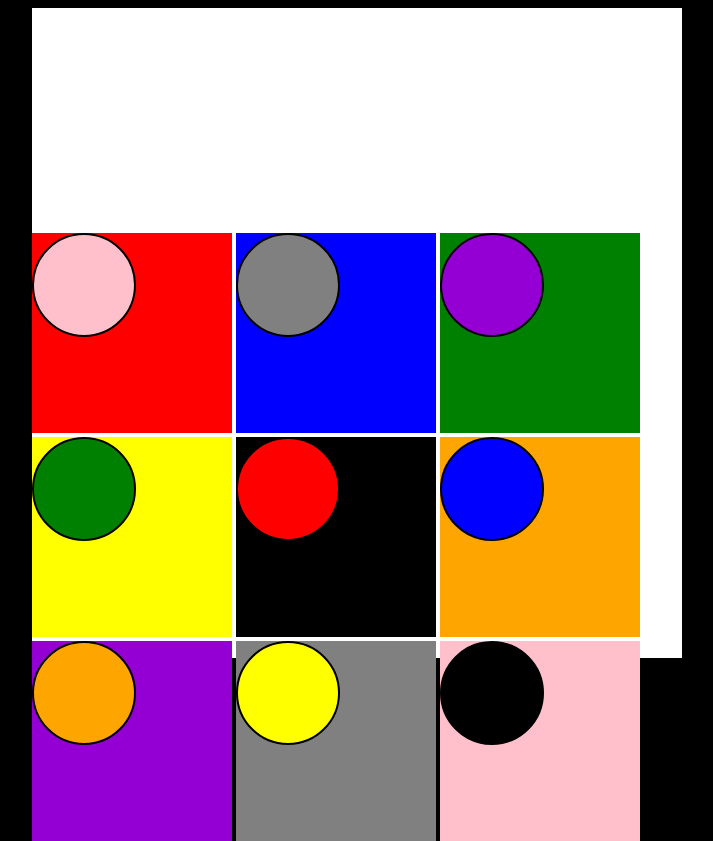
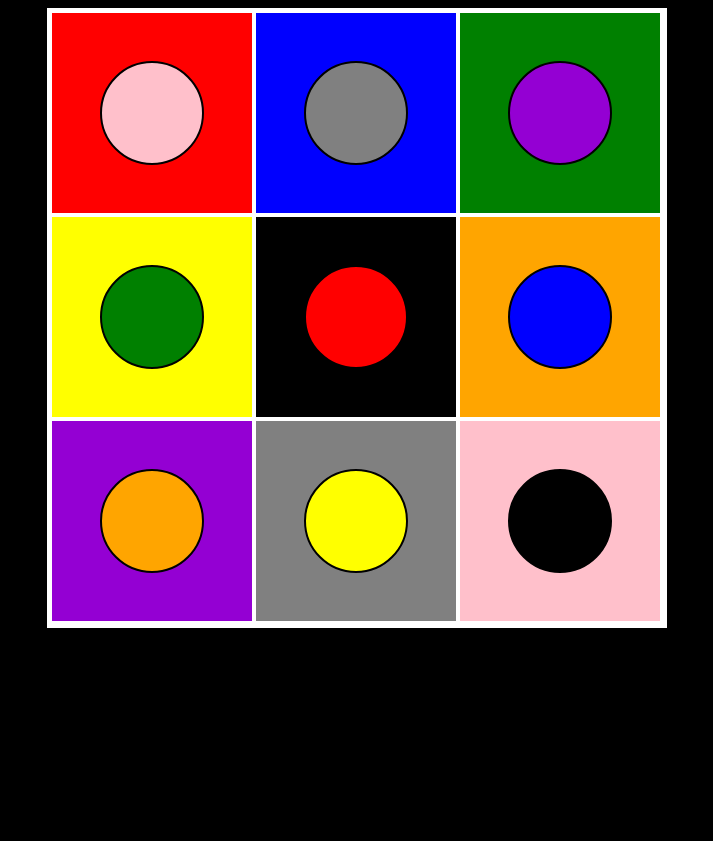
Before and after one commit to harpslav/harpslav.github.io, a plain HTML site: page 3-pozycjonowanie-kolory/index.html in a window 1280 px wide. Shown: the whole page, without its empty margins (283-996 px from the left). After the commit the page ends 800 px from the top, so only its background shows below. Drawn offline with Linux system fonts and the light colour scheme.

Commit message:
Zakończenie pozycjonowania kwadratów w białym kontenerze

```diff
--- a/3-pozycjonowanie-kolory/css/style.css
+++ b/3-pozycjonowanie-kolory/css/style.css
@@ -13,11 +13,11 @@ body {background-color: black
 
 div.box {
     background-color: white;
-    width: 650px;
-    height: 650px;
+    width: 610px;
+    height: 610px;
+    padding: 5px;
     margin: auto;
-
-     }
+}
 
 
 div.square {
@@ -26,10 +26,7 @@ div.square {
     background-color: white;
     position: relative;
     display: inline-block;
-    margin: auto;
-    top: 50%;
-    transform: translate(0%,-50%);
-  }
+}
 
 
 div.square1, div.circle5 {
@@ -70,7 +67,6 @@ div.square9, div.circle1 {
     background-color: pink;
 }
 
-/*
 div.circle {
     width: 100px;
     height: 100px;
@@ -81,7 +77,7 @@ div.circle {
     top: 50%;
     transform: translate(0%,-50%);
 }
-*/
+/*
 div.circle {
     width: 100px;
     height: 100px;
@@ -89,3 +85,4 @@ div.circle {
     border-radius: 50%;
     position: absolute;
 }
+*/
```
